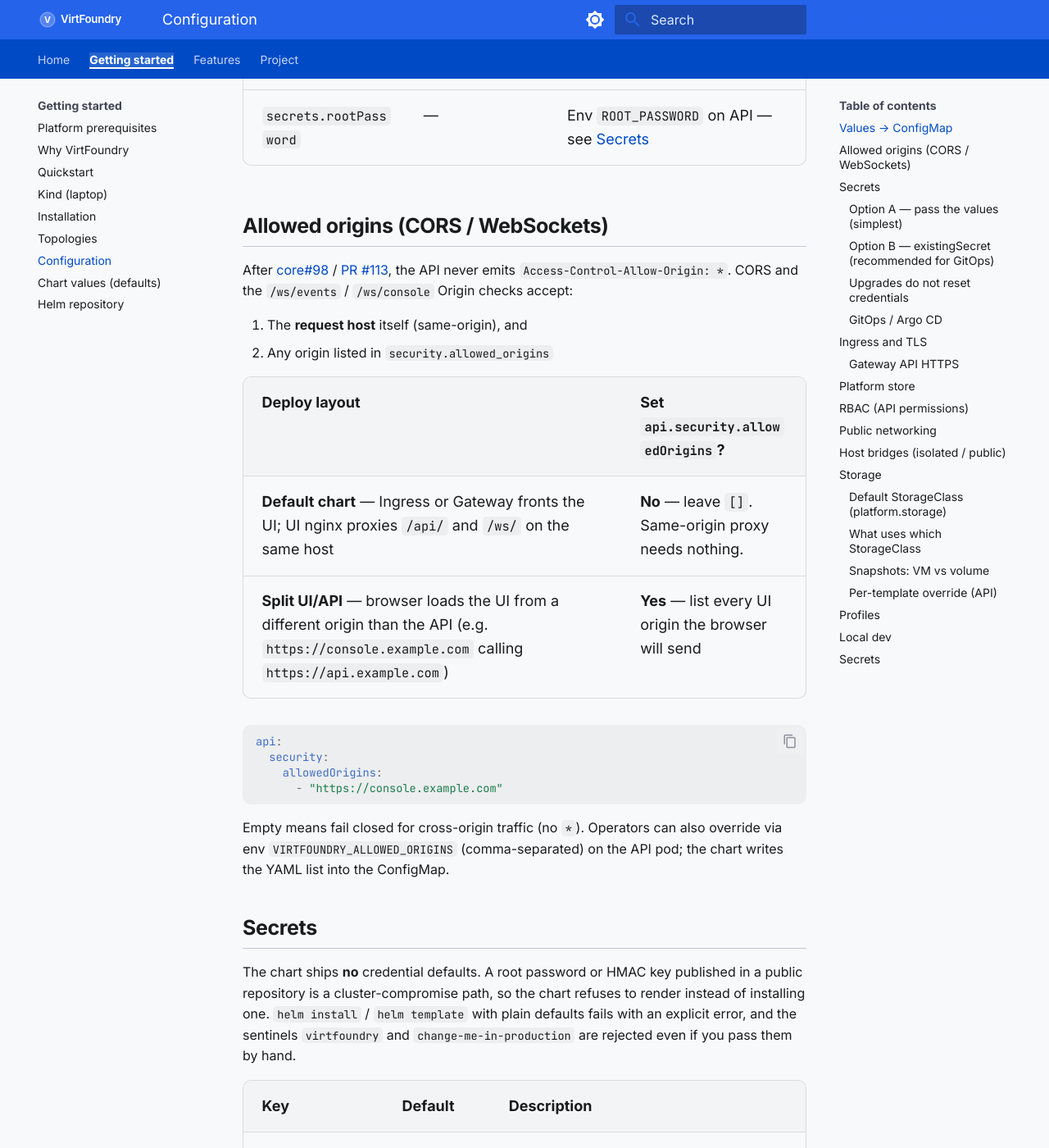
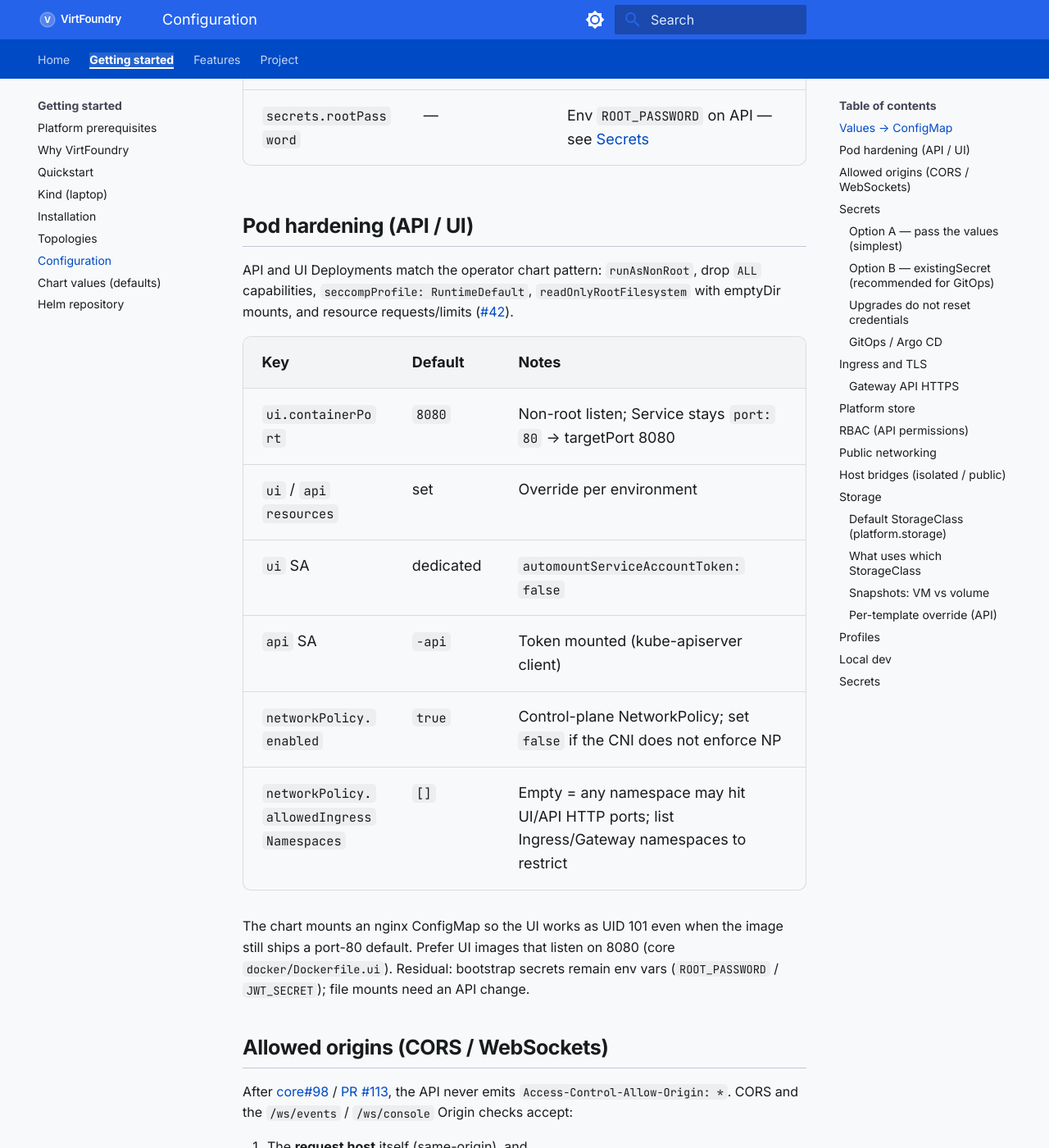
Before and after one commit to virtfoundry/helm-charts, an MkDocs documentation site: the page built from docs/guide/configuration.md, in a window 1280 px wide and 1400 px high, scrolled down 1377 px. Shown: the whole window at 82% size. Built offline with MkDocs 1.6.1 and Material for MkDocs 9.7.7, drawn with Linux system fonts in a browser that asks for light colours; comment, search, counter and statistics services are not loaded.

Commit message:
fix(chart): harden API/UI pods for restricted PSS (#58)
Match operator securityContext (non-root, drop ALL, RuntimeDefault,
readOnlyRootFilesystem), add requests/limits, UI SA without token,
Service 80→8080 via nginx ConfigMap, and default control-plane
NetworkPolicy. Closes #42.

```diff
--- a/docs/guide/configuration.md
+++ b/docs/guide/configuration.md
@@ -18,6 +18,21 @@ VirtFoundry runtime configuration is YAML rendered by Helm into a ConfigMap. **H
 | `platform.storage.*` | `storage.*` | Default StorageClass for CDI/ISO disks |
 | `secrets.jwtSecret` | — | Env `JWT_SECRET` on API (not in ConfigMap) — see [Secrets](#secrets) |
 | `secrets.rootPassword` | — | Env `ROOT_PASSWORD` on API — see [Secrets](#secrets) |
+
+## Pod hardening (API / UI)
+
+API and UI Deployments match the operator chart pattern: `runAsNonRoot`, drop `ALL` capabilities, `seccompProfile: RuntimeDefault`, `readOnlyRootFilesystem` with emptyDir mounts, and resource requests/limits ([#42](https://github.com/virtfoundry/helm-charts/issues/42)).
+
+| Key | Default | Notes |
+|-----|---------|-------|
+| `ui.containerPort` | `8080` | Non-root listen; Service stays `port: 80` → targetPort 8080 |
+| `ui` / `api` `resources` | set | Override per environment |
+| `ui` SA | dedicated | `automountServiceAccountToken: false` |
+| `api` SA | `-api` | Token mounted (kube-apiserver client) |
+| `networkPolicy.enabled` | `true` | Control-plane NetworkPolicy; set `false` if the CNI does not enforce NP |
+| `networkPolicy.allowedIngressNamespaces` | `[]` | Empty = any namespace may hit UI/API HTTP ports; list Ingress/Gateway namespaces to restrict |
+
+The chart mounts an nginx ConfigMap so the UI works as UID 101 even when the image still ships a port-80 default. Prefer UI images that listen on 8080 (core `docker/Dockerfile.ui`). Residual: bootstrap secrets remain env vars (`ROOT_PASSWORD` / `JWT_SECRET`); file mounts need an API change.
 
 ## Allowed origins (CORS / WebSockets)
 
```
Also changed, not shown: CHANGELOG.md (+1 -0 lines), SECURITY.md (+2 -0 lines), charts/virtfoundry/README.md (+12 -0 lines), docs/project/changelog.md (+1 -0 lines), 7 other files.
